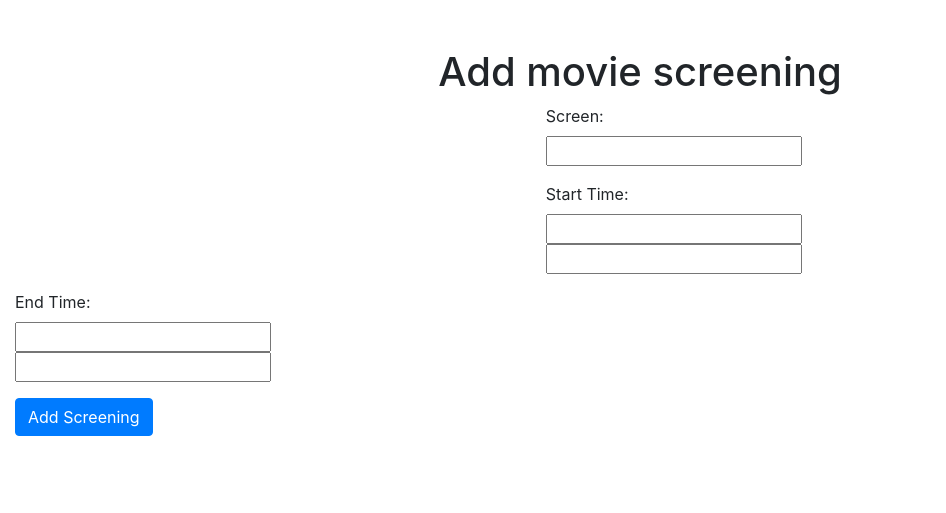
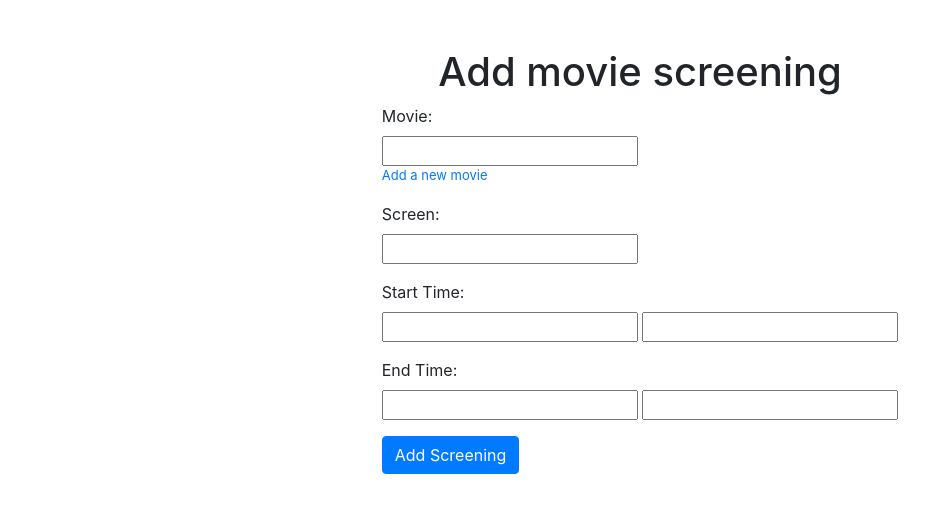
Before and after one commit to costacis21/cineplanet-clone, a Flask app: template app/templates/add-movie-screening.html in a window 1280 px wide. Shown: the part 56-569 px from the top of that part, without its empty margins (0-946 px from the left). Run offline with Flask 2, Linux system fonts and the light colour scheme; the template is opened without the code that fills it: most values are stand-ins (such as "Sample title", 1, 10 or a date in 2020); form fields are guessed from the names that the template uses; the page is wider than the window, and the part outside it is not shown; some libraries are stand-ins or nearby versions.

Commit message:
Add New Movie

```diff
--- a/app/forms.py
+++ b/app/forms.py
@@ -2,7 +2,6 @@ from flask_wtf import Form
 from wtforms import TextField,PasswordField,HiddenField,IntegerField,RadioField,SelectField,DateTimeField,StringField, validators
 from wtforms.validators import DataRequired, Email, email_validator
 from wtforms.fields.html5 import EmailField
-
 
 
 class Login(Form):
@@ -16,7 +15,7 @@ class Signup(Form):
     passwordCheck = PasswordField('Confirm Password', [validators.EqualTo('password', message='Passwords must match')])
 
 class addMovieScreening(Form):
-    # movieid =
+    movie = screen = SelectField('movie', choices=['James Bond: Casino Royale', 'movie2', 'movie3'], validators=[DataRequired()])
     screen = SelectField('screen', choices=['Screen 1', 'Screen 2', 'Screen 3', 'Screen 4'], validators=[DataRequired()])
     starthours = SelectField('starthours', choices=['00', '01', '02', '03', '04', '05', '06', '07', '08', '09',
                                                     '10', '11', '12', '13', '14', '15', '16', '17', '18',
--- a/app/templates/add-movie-screening.html
+++ b/app/templates/add-movie-screening.html
@@ -8,7 +8,16 @@
     {{ addScreeningForm.hidden_tag() }}
 
     <div class="row justify-content-md-center">
-      <div class="col col-lg-2">
+      <div>
+        <div class="form-group">
+
+          <label style="padding-right: 10%;">Movie: </label><br />
+          {{addScreeningForm.movie}}
+          {% for error in addScreeningForm.movie.errors %}
+          [{{ error }}]
+          {% endfor %}
+          <a href="/addNewMovie"><p style="font-size: 13px;">Add a new movie</p></a>
+        </div>
         <div class="form-group">
 
           <label style="padding-right: 10%;">Screen: </label><br />
@@ -17,11 +26,6 @@
           [{{ error }}]
           {% endfor %}
         </div>
-      </div>
-    </div>
-
-    <div class="row justify-content-md-center">
-      <div class="col col-lg-2">
         <div class="form-group">
 
           <label style="padding-right: 10%;">Start Time: </label><br />
@@ -34,11 +38,6 @@
           [{{ error }}]
           {% endfor %}
         </div>
-      </div>
-    </div
-
-    <div class="row justify-content-md-center">
-      <div class="col col-lg-2">
         <div class="form-group">
 
           <label style="padding-right: 10%;">End Time: </label><br />
@@ -51,12 +50,9 @@
           [{{ error }}]
           {% endfor %}
         </div>
-      </div>
-    </div
-
-    <div class="row justify-content-md-center">
-      <div class="col col-lg-2">
+        <div class="form-group">
           <input type="submit" class="btn btn-primary" value="Add Screening">
+        </div>
       </div>
     </div>
   </form>
```
Also changed, not shown: app/templates/add-new-movie.html (added, +23 -0 lines), app/views.py (+20 -1 lines), app/templates/login.html (line endings or trailing spaces).
